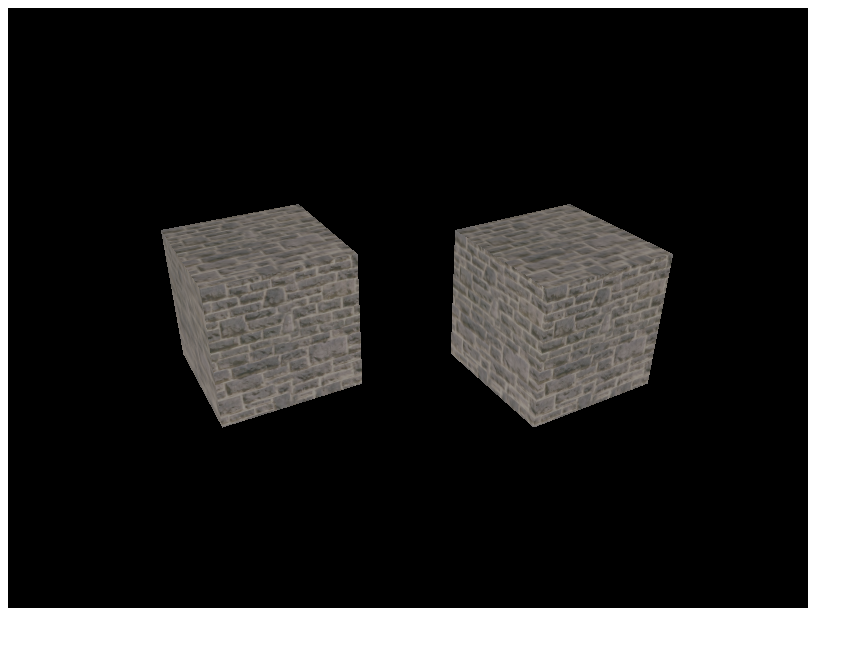
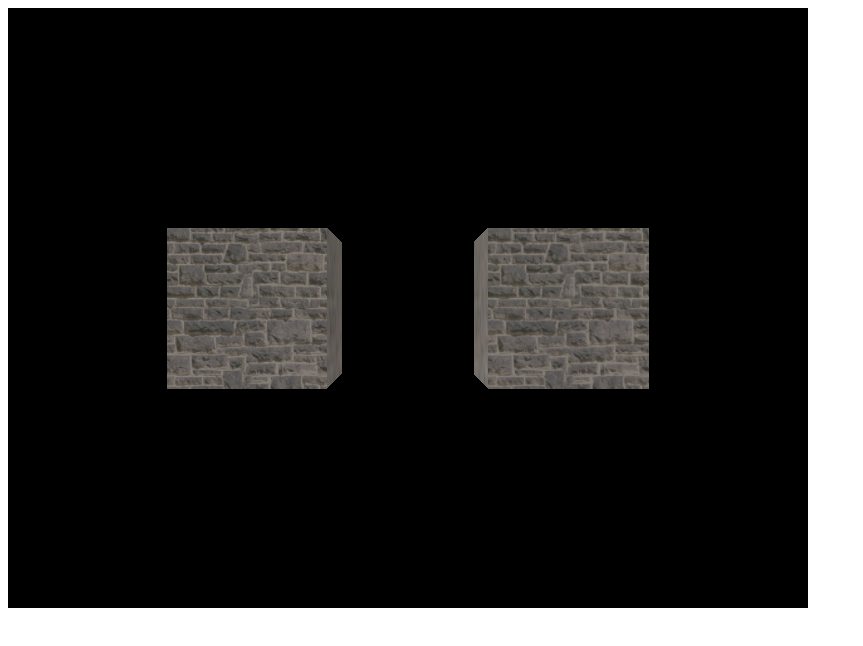
Before and after one commit to ToyohiroTanaka/7th_week, a plain HTML site: page 出席確認課題.html in a window 1280 px wide. Shown: the whole page, without its empty margins (0-863 px from the left). Drawn offline with nearby package versions, Linux system fonts and the light colour scheme; animation ran at ten frames a second.

Commit message:
Update 出席確認課題.html

```diff
--- a/出席確認課題.html
+++ b/出席確認課題.html
@@ -68,10 +68,10 @@
       requestAnimationFrame(update);
 
     // 箱を回転させる
-    box.rotation.x += 0.01;
-    box.rotation.y += 0.01;
-    box2.rotation.x += 0.01;
-    box2.rotation.y += 0.01;
+    //box.rotation.x += 0.01;
+    //box.rotation.y += 0.01;
+    //box2.rotation.x += 0.01;
+    //box2.rotation.y += 0.01;
 
       renderer.render(scene, camera);
     };
```
